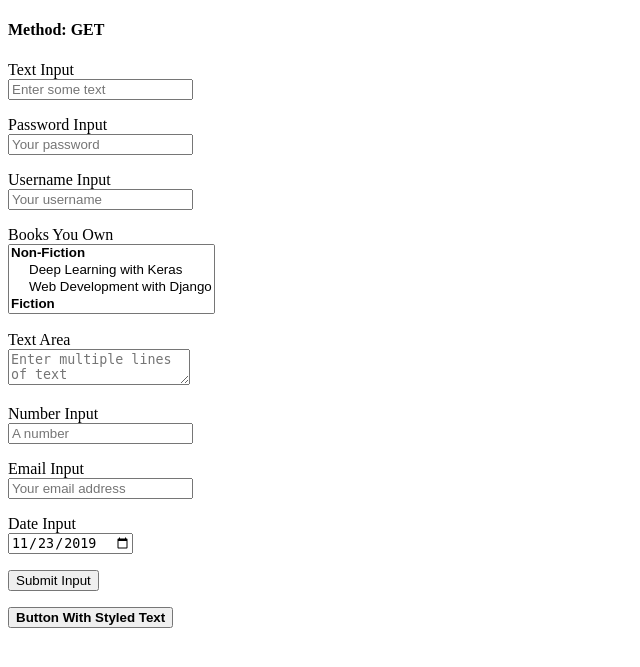
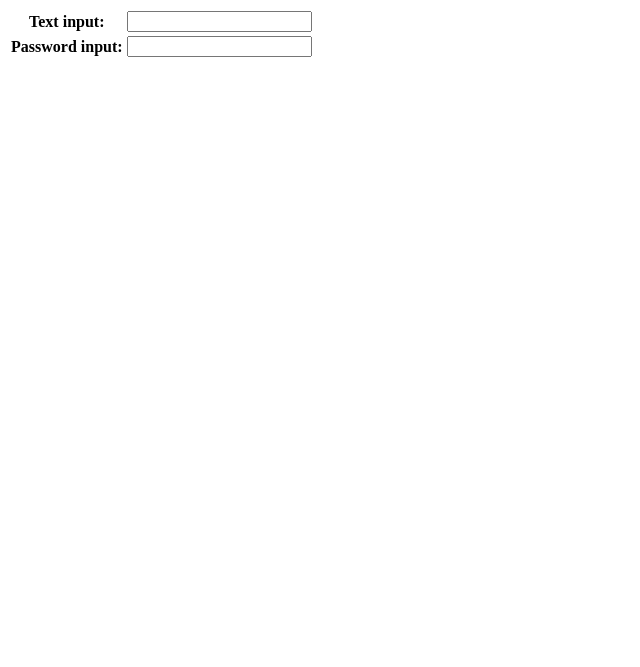
Before and after one commit to brushkova/Web-development-with-Django, a Django app: page /books/base-form/ in a window 1280 px wide. Shown: the top 667 px of the page, without its empty margins (0-640 px from the left). Run offline with Django 3.2, Linux system fonts and the light colour scheme.

Commit message:
create forms

```diff
--- /dev/null
+++ b/reviews/forms.py
@@ -0,0 +1,6 @@
+from django import forms
+
+
+class ExampleForm(forms.Form):
+    text_input = forms.CharField()
+    password_input = forms.CharField(widget=forms.PasswordInput)
--- a/reviews/templates/reviews/base_form.html
+++ b/reviews/templates/reviews/base_form.html
@@ -5,58 +5,9 @@
     <title>Form</title>
 </head>
 <body>
-<h4>Method: {{ method }}</h4>
 <form method="post">
     {% csrf_token %}
-    <p>
-        <label for="id_text_input">Text Input</label><br>
-        <input id="id_text_input" type="text" name="text_input" value="" placeholder="Enter some text">
-    </p>
-    <p>
-        <label for="id_password_input">Password Input</label><br>
-        <input id="id_password_input" type="password" name="password_input" value="" placeholder="Your password">
-    </p>
-    <p>
-        <label for="id_username">Username Input</label><br>
-        <input id="id_username" type="text" name="user_name" value="" placeholder="Your username">
-    </p>
-    <p>
-        <label for="id_books_you_own">Books You Own</label><br>
-        <select id="id_books_you_own" name="books_you_own" multiple>
-            <optgroup label="Non-Fiction">
-                <option value="1">Deep Learning with Keras</option>
-                <option value="2">Web Development with Django</option>
-            </optgroup>
-            <optgroup label="Fiction">
-                <option value="3">Brave New World</option>
-                <option value="4">The Great Gatsby</option>
-            </optgroup>
-        </select>
-    </p>
-    <p>
-        <label for="id_text_area">Text Area</label><br>
-        <textarea name="text_area" id="id_text_area" placeholder="Enter multiple lines of text"></textarea>
-    </p>
-    <p>
-        <label for="id_number_input">Number Input</label><br>
-        <input id="id_number_input" type="number" name="number_input" value="" step="any" placeholder="A number">
-    </p>
-    <p>
-        <label for="id_email_input">Email Input</label><br>
-        <input id="id_email_input" type="email" name="email_input" value="" placeholder="Your email address">
-    </p>
-    <p>
-        <label for="id_date_input">Date Input</label><br>
-        <input id="id_date_input" type="date" name="date_input" value="2019-11-23">
-    </p>
-    <p>
-        <input type="submit" name="submit_input" value="Submit Input">
-    </p>
-    <p>
-        <button type="submit" name="button_element" value="Button Element">
-            <strong>Button With Styled Text</strong>
-        </button>
-    </p>
+    <table>
+        {{ form.as_table }}
+    </table>
 </form>
-</body>
-</html>
--- a/reviews/urls.py
+++ b/reviews/urls.py
@@ -6,5 +6,5 @@ urlpatterns = [
     path('', views.index),
     path('books/', views.book_list, name='book_list'),
     path('books/<int:pk>/', views.book_detail, name='book_detail'),
-    path('books/base-form/', views.base_form, name='base_form'),
+    path('books/base-form/', views.view_function, name='base_form'),
 ]
--- a/reviews/views.py
+++ b/reviews/views.py
@@ -2,6 +2,7 @@ from django.shortcuts import render, get_object_or_404
 
 from .models import Book
 from .utils import average_rating
+from .forms import ExampleForm
 
 
 def index(request):
@@ -46,7 +47,6 @@ def book_detail(request, pk):
     return render(request, "reviews/book_detail.html", context)
 
 
-def base_form(request):
-    for name in request.POST:
-        print("{}: {}".format(name, request.POST.getlist(name)))
-    return render(request, "reviews/base_form.html", {"method": request.method})
+def view_function(request):
+    form = ExampleForm()
+    return render(request, "reviews/base_form.html", {"form": form})
```
